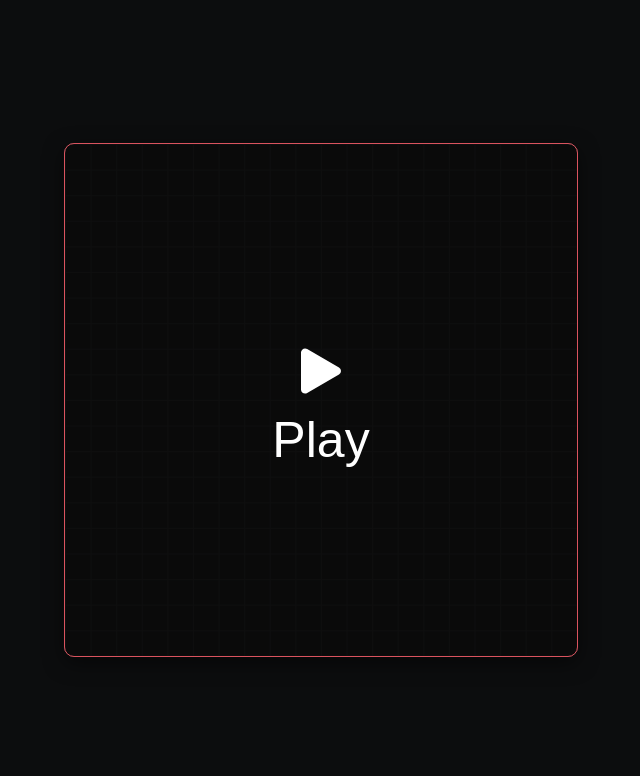
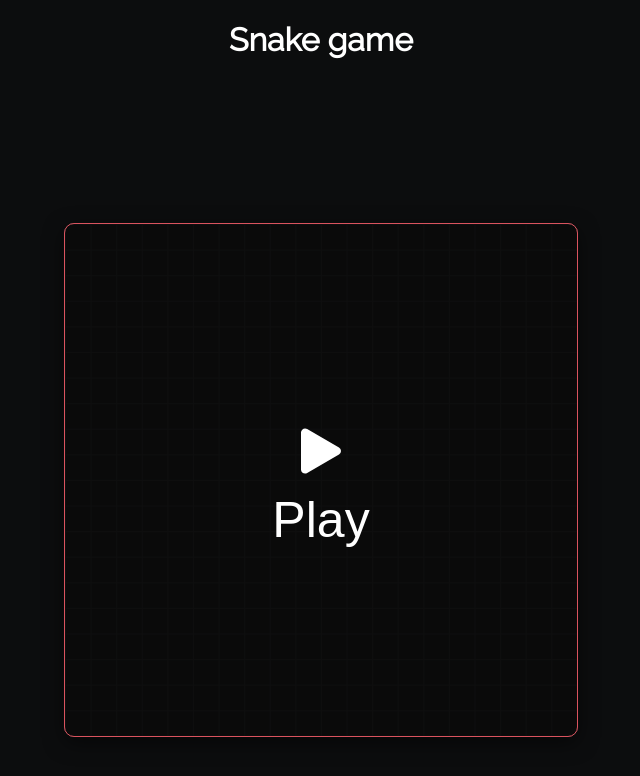
Before and after one commit to Emilysta/snakeGame, a React (Create React App) app: page / in a window 1280 px wide. Shown: the top 776 px of the page, without its empty margins (319-959 px from the left). Built offline with nearby package versions, Linux system fonts and the light colour scheme.

Commit message:
Some main look

```diff
--- a/src/App/App.module.css
+++ b/src/App/App.module.css
@@ -2,4 +2,6 @@
   text-align: center;
   background-color: #0c0d0e;
   height: 100vh;
+  overflow: hidden;
+  color: white;
 }
--- a/src/App/App.tsx
+++ b/src/App/App.tsx
@@ -4,6 +4,7 @@ import styles from './App.module.css';
 function App() {
   return (
     <div className={styles.app}>
+      <h1>Snake game</h1>
       <GameView />
     </div>
   );
```
